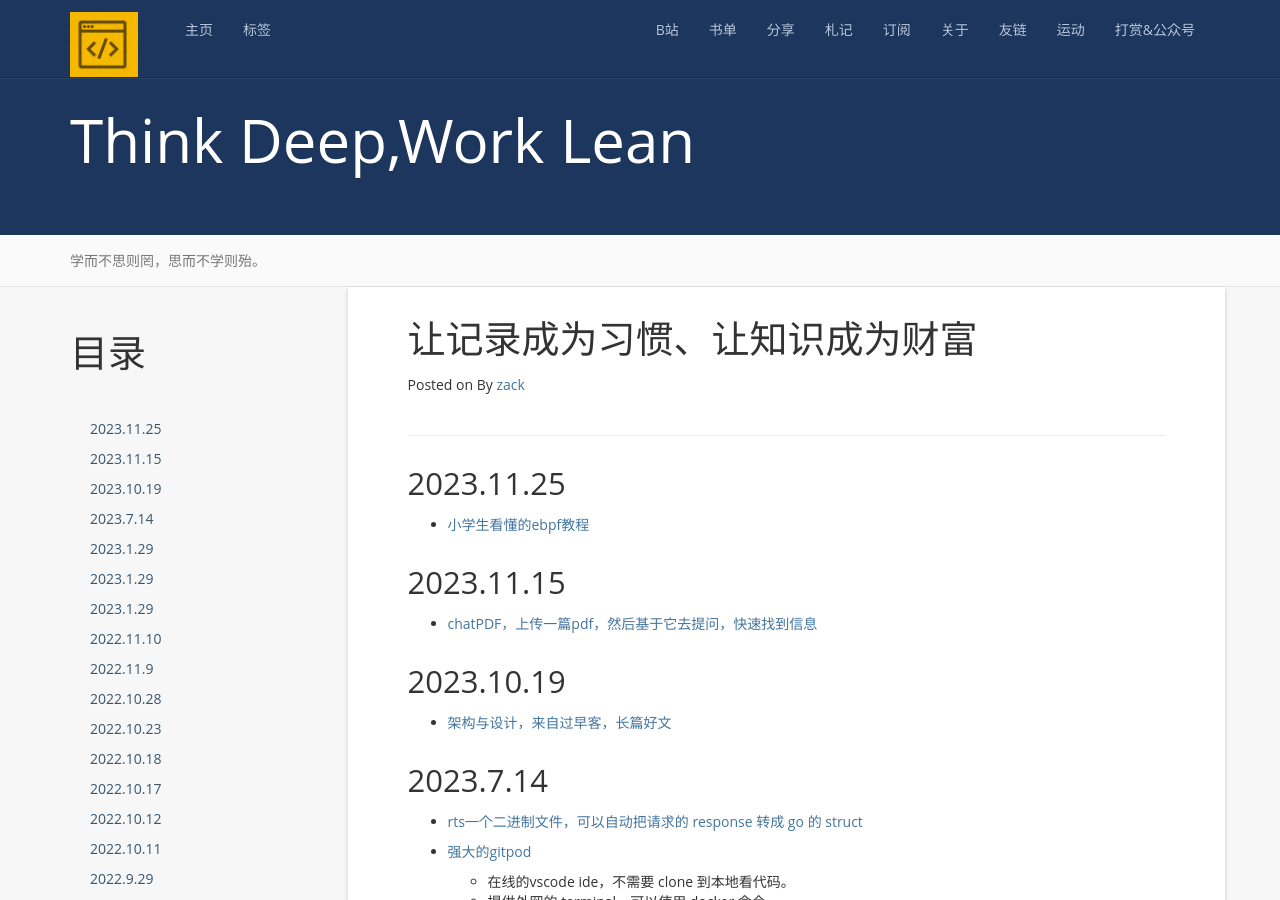
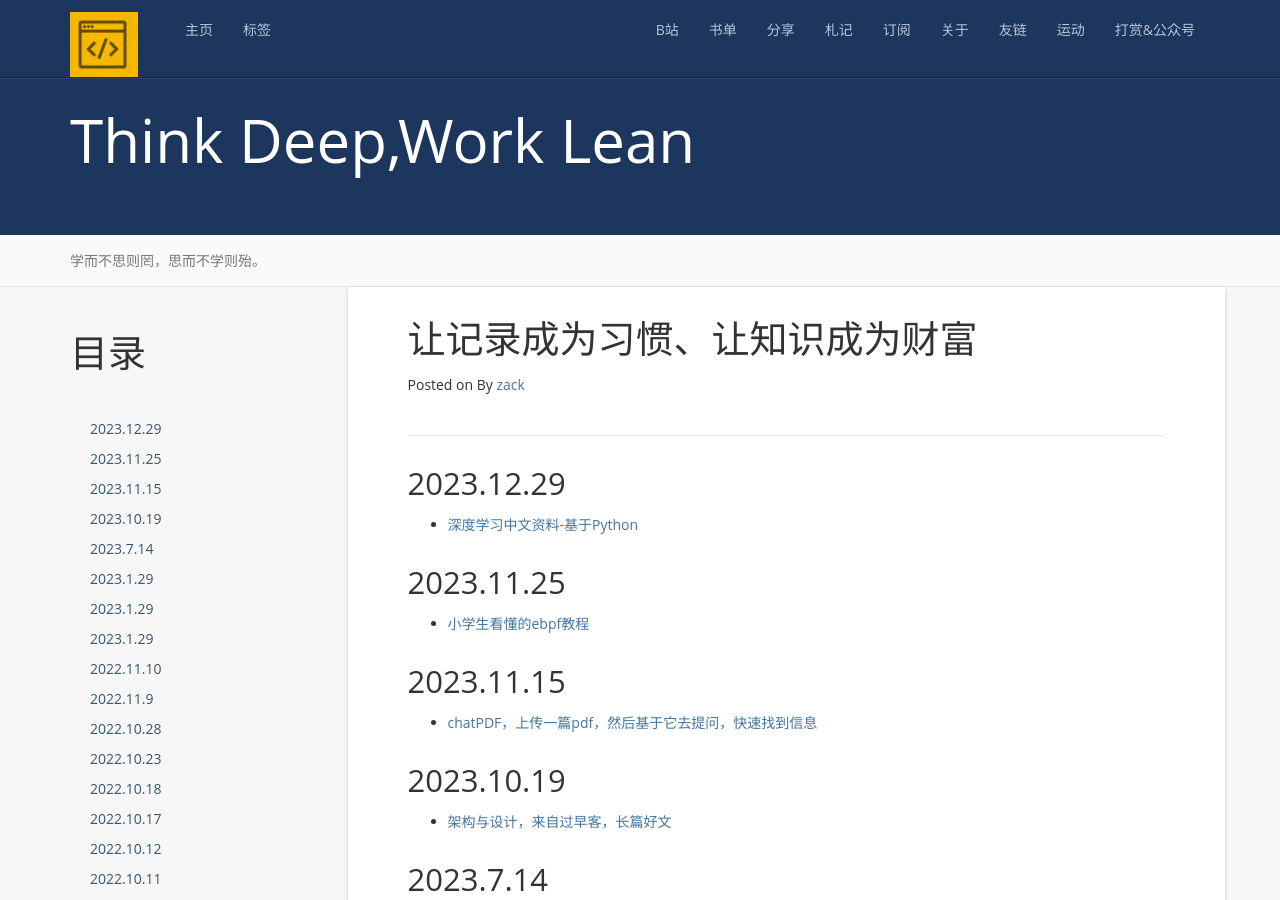
Before and after one commit to zackzhangkai/zackzhangkai.github.io, a Jekyll site: the page built from note.md, in a window 1280 px wide and 900 px high. Built offline with Jekyll 4.4.1, drawn with Linux system fonts in a browser that asks for light colours; nearby versions of some CDN libraries; a script that is not in the unit is left out; comment, search, counter and statistics services are not loaded.

Commit message:
add note
Signed-off-by: zackzhangkai <zhangkaiamm@gmail.com>

```diff
--- a/note.md
+++ b/note.md
@@ -8,6 +8,11 @@ permalink: /note/
 {:toc}
 
 ------------
+
+2023.12.29
+-----------
++ [深度学习中文资料-基于Python](https://zh.d2l.ai/chapter_preface/index.html)
+
 
 2023.11.25
 ---------------
```
